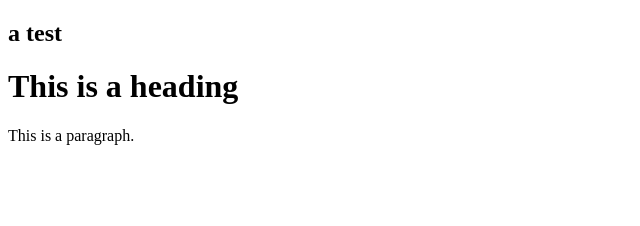
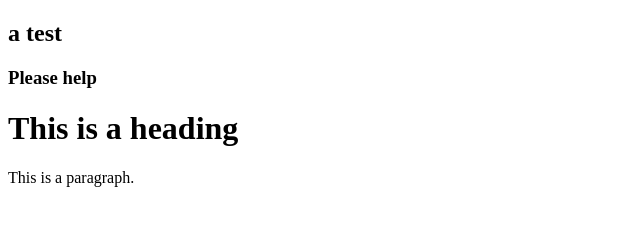
Before and after one commit to cseifen123/CS-notes, a plain HTML site: page firstnotes.html in a window 1280 px wide. Shown: the whole page, without its empty margins (0-640 px from the left). Drawn offline with Linux system fonts and the light colour scheme.

Commit message:
Update firstnotes.html

```diff
--- a/firstnotes.html
+++ b/firstnotes.html
@@ -3,6 +3,7 @@
 <title>HTML Tutorial</title>
 <body>
   <h2> a test </h2>
+  <h3> Please help </h3>
 <h1>This is a heading</h1>
 <p>This is a paragraph.</p>
 </body>
```
